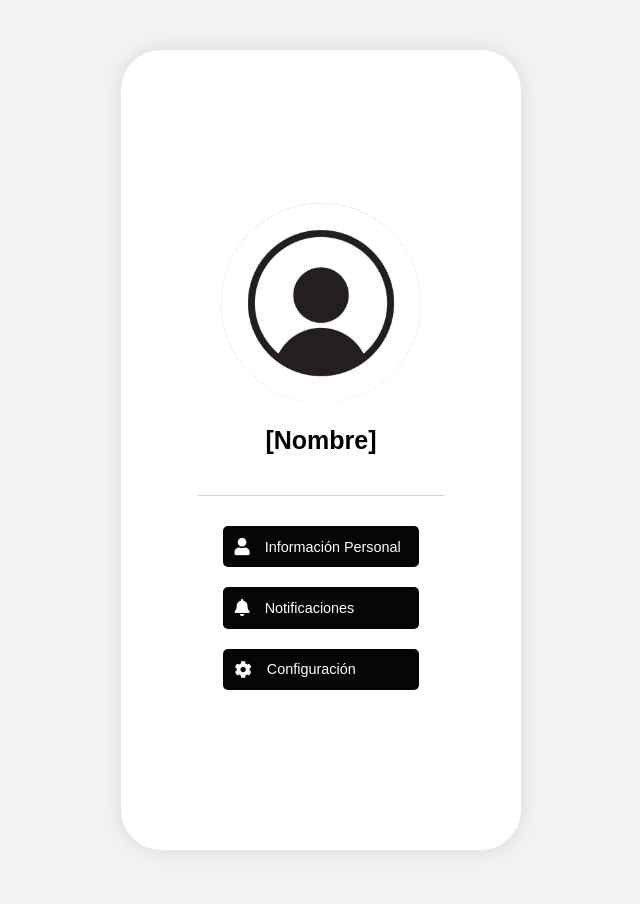
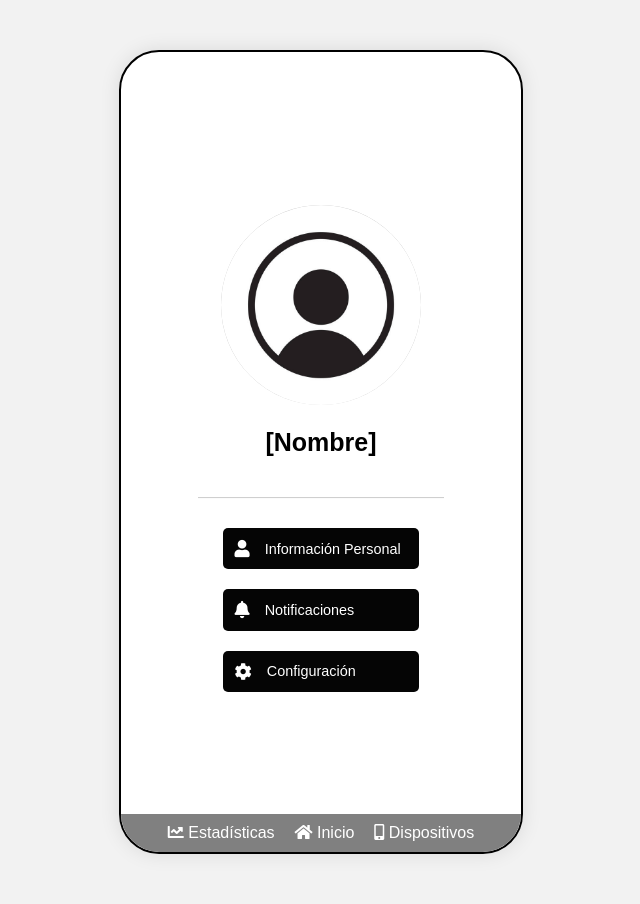
Before and after one commit to Carlos-SD4/isi-SunVolt, a Flask app: template Aplicacion/templates/InfoUsuario.html in a window 1280 px wide. Shown: the whole page, without its empty margins (319-959 px from the left). Before the commit the page ends 850 px from the top, so only its background shows below. Run offline with Flask 3, Linux system fonts and the light colour scheme; the template is opened without the code that fills it, so the values that code supplies are empty.

Commit message:
InfoUsuario Marco y footer

```diff
--- a/Aplicacion/static/styles/style.css
+++ b/Aplicacion/static/styles/style.css
@@ -20,6 +20,7 @@ body {
     height: 800px; /* Tamaño del marco del iPhone */
     margin: 50px auto; /* Centra el marco horizontalmente y añade un margen superior */
     background-color: #fff; /* Color de fondo del marco del iPhone */
+    border: 2px solid black; /* Borde negro */
     border-radius: 40px; /* Borde redondeado del marco del iPhone */
     box-shadow: 0px 0px 20px rgba(0, 0, 0, 0.1); /* Sombra del marco del iPhone */
     overflow: hidden; /* Oculta cualquier contenido que se desborde del marco del iPhone */
@@ -31,6 +32,15 @@ body {
     left: 50%; /* Centra el contenido horizontalmente */
     transform: translate(-50%, -50%); /* Centra el contenido vertical y horizontalmente */
     text-align: center;
+}
+
+.container {
+    max-width: 300px;
+    margin: 20px auto;
+    padding: 20px;
+    border: 1px solid black;
+    border-radius: 10px;
+    box-shadow: 0 0 10px rgba(0, 0, 0, 0.1);
 }
 
 .iphone-content h1 {
@@ -116,3 +126,23 @@ body {
 .perfil-boton:hover {
     background-color: #e9ecef; /* Color de fondo al pasar el cursor */
 }
+
+.footer-menu {
+    position: absolute;
+    bottom: 0;
+    width: 100%;
+    background-color: gray;
+    padding: 10px 0;
+    display: flex;
+    justify-content: center;
+}
+.footer-menu a {
+    color: white;
+    text-decoration: none;
+    font-size: 16px; /* Tamaño de letra reducido */
+    margin: 0 10px;
+}
+.footer-menu a:hover {
+    color: white;
+    background-color: #555;
+}
--- a/Aplicacion/templates/InfoUsuario.html
+++ b/Aplicacion/templates/InfoUsuario.html
@@ -12,20 +12,30 @@
 
 <div class="iphone-frame">
     <div class="iphone-content">
+       <!-- <div class="container">    -->
         <!-- Aquí comienza la estructura del perfil -->
             <div class="perfil-header">
-            <img src="../static/images/imagen-perfil.jpg" alt="Imagen de perfil" class="perfil-imagen"> <!-- Asume una carpeta de imágenes en 'static' -->
+                <img src="../static/images/imagen-perfil.jpg" alt="Imagen de perfil" class="perfil-imagen">
                 <h1 class="perfil-nombre">[Nombre]</h1>
             </div>
             <div class="perfil-opciones">
                 <button class="perfil-boton"><i class="fa fa-user" aria-hidden="true"></i> Información Personal</button>
                 <button class="perfil-boton"><i class="fa fa-bell" aria-hidden="true"></i> Notificaciones</button>
-            <!-- Espaciado extra para el botón de Configuración -->
-            <div style="flex-grow: 1;"></div>
                 <button class="perfil-boton"><i class="fa fa-cog" aria-hidden="true"></i> Configuración</button>
             </div>
-
+        <!-- </div>     -->
         <!-- Aquí termina la estructura del perfil -->
+    </div>
+    <div class="footer-menu">
+        <a href="../estadisticas">
+            <i class="fas fa-chart-line"></i> Estadísticas
+        </a>
+        <a href="../Principal?provincia=Madrid">
+            <i class="fas fa-home"></i> Inicio
+        </a>
+        <a href="../mis_dispositivos">
+            <i class="fas fa-mobile-alt"></i> Dispositivos
+        </a>
     </div>
 </div>
 
```
Lines whose indentation alone changed are shown as unchanged.
